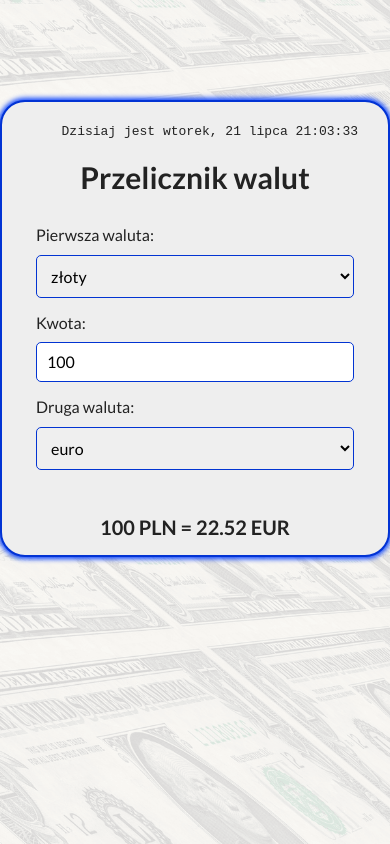
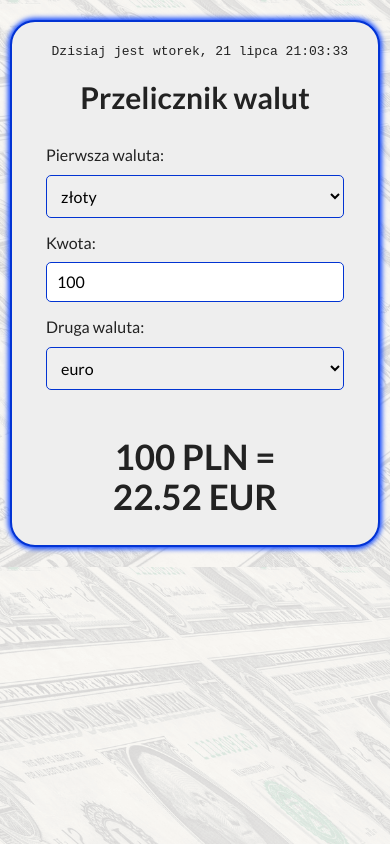
Before and after one commit to wknott/currency-converter-react, a React (Create React App) app: page / in a window 390 px wide. Built offline with nearby package versions, Linux system fonts and the light colour scheme.

Commit message:
added mobile styles

```diff
--- a/src/Container/styles.css
+++ b/src/Container/styles.css
@@ -8,3 +8,9 @@
   box-shadow: 0 0 5px 2px hsl(226, 98%, 52%);
   background-color: #eee;
 }
+
+@media (max-width: 767px) {
+  .container {
+    margin-top: 0;
+  }
+}
--- a/src/Result/index.js
+++ b/src/Result/index.js
@@ -4,7 +4,7 @@ import { rates } from "../rates";
 
 const Result = ({ amount, fromCurrency, toCurrency }) => (
   <h2 className="result">
-    {amount} {fromCurrency} = {
+    {amount}&nbsp;{fromCurrency}&nbsp;= {
       (
         +amount *
         (
@@ -12,7 +12,7 @@ const Result = ({ amount, fromCurrency, toCurrency }) => (
           rates.find(({ code }) => code === toCurrency).mid
         )
       ).toFixed(2)
-    } {toCurrency}
+    }&nbsp;{toCurrency}
   </h2>
 )
 
--- a/src/Result/styles.css
+++ b/src/Result/styles.css
@@ -4,8 +4,3 @@
   font-size: 35px;
   margin-top: 0;
 }
-@media (max-width: 767px) {
-  .result {
-    font-size: 20px;
-  }
-}
--- a/src/index.css
+++ b/src/index.css
@@ -12,6 +12,15 @@ body {
   background-size: cover;
   background-position: center;
   background-image: url("./background.png");
+}
+
+#root {
   color: #222;
   font-family: "Lato", sans-serif;
 }
+
+@media (max-width: 767px) {
+  #root {
+    padding: 20px 10px;
+  }
+}
```
